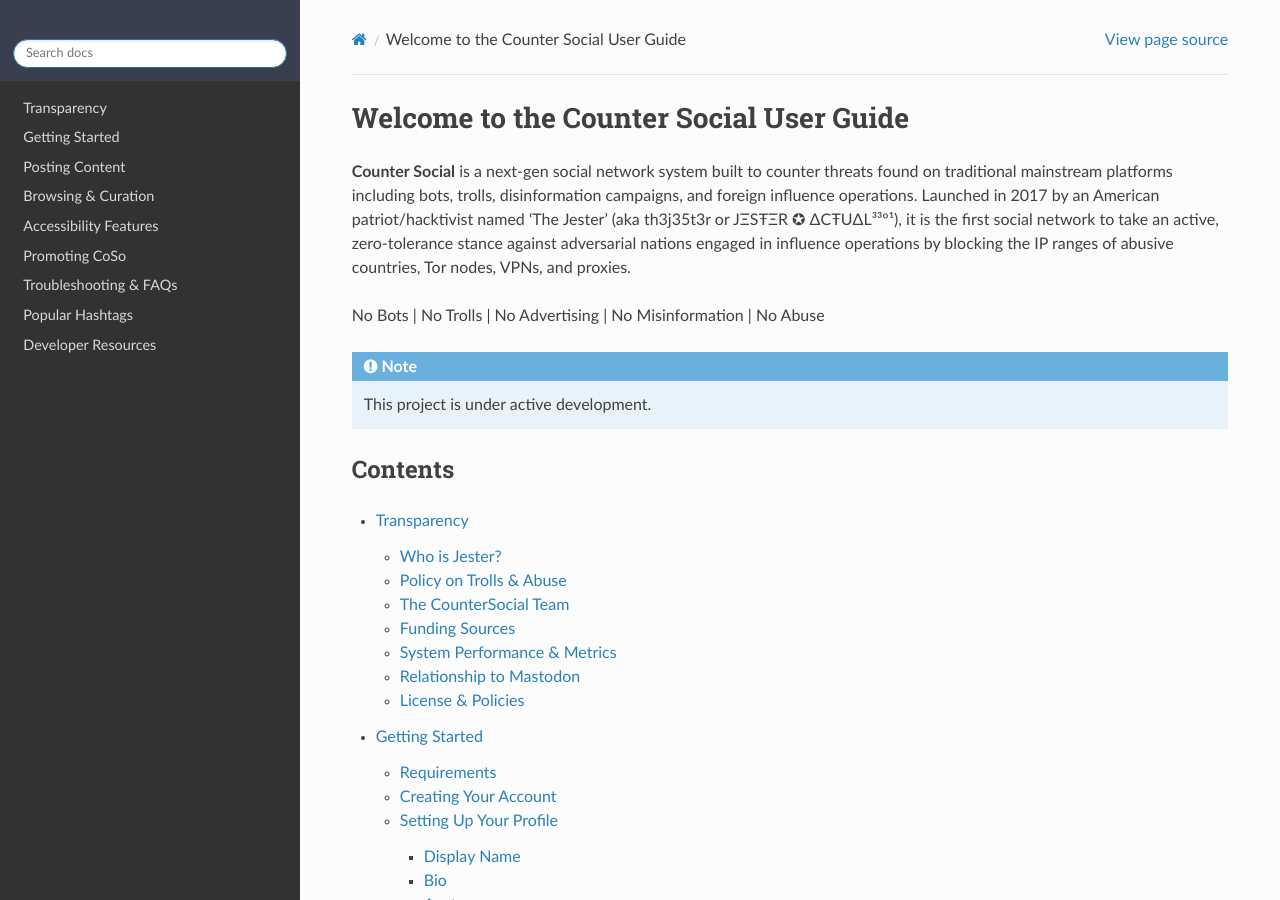
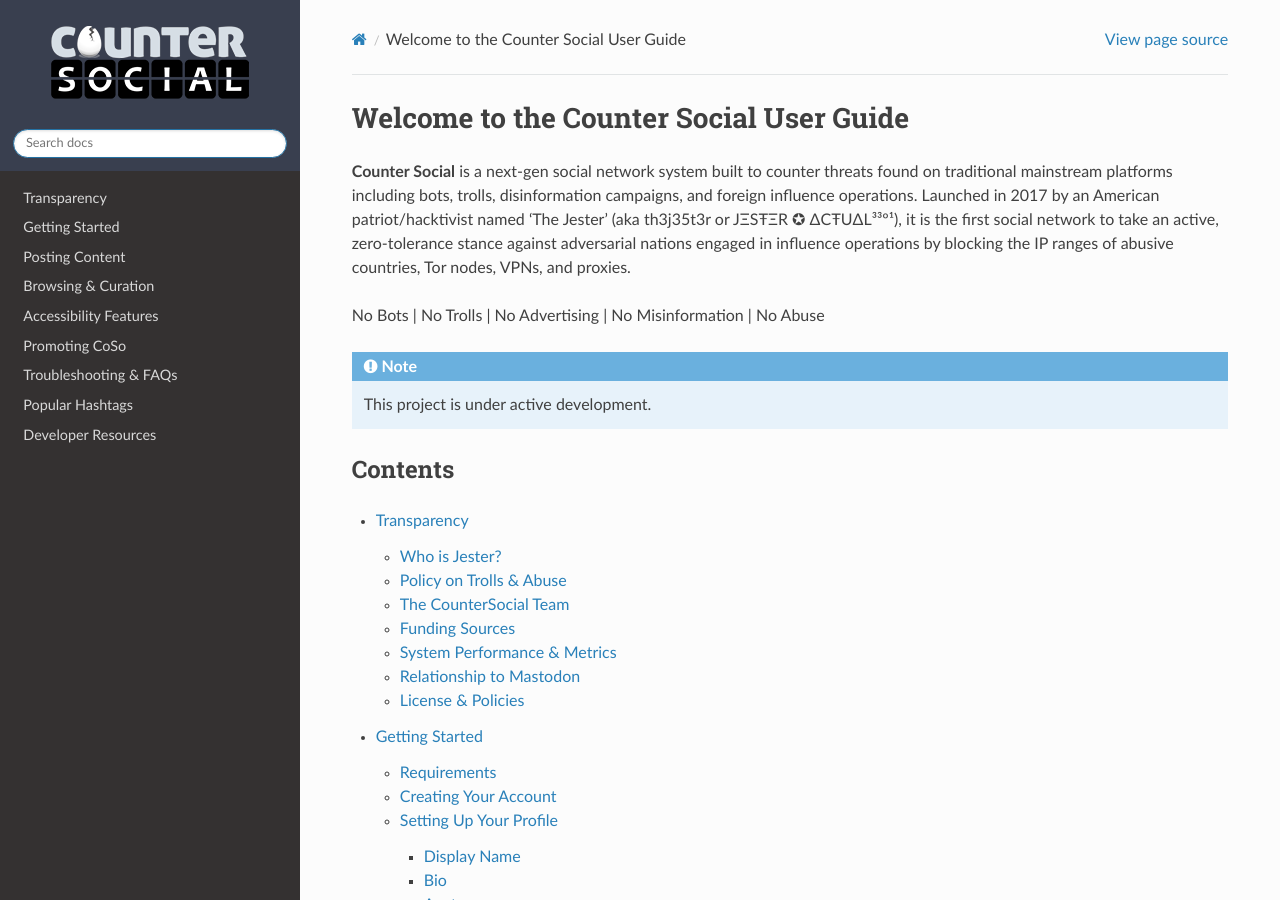
Before and after one commit to itskel/userguide, a Sphinx documentation site: the page built from docs/source/index.rst, in a window 1280 px wide and 900 px high. Built offline with Sphinx 7.4.7 and the Read the Docs theme 2.0.0, drawn with Linux system fonts in a browser that asks for light colours; pages that are not in the unit, such as notebooks, are missing from menus.

Commit message:
update logo path

```diff
--- a/docs/source/conf.py
+++ b/docs/source/conf.py
@@ -31,7 +31,7 @@
 
 html_theme = 'sphinx_rtd_theme'
 html_static_path = ['_static']
-html_logo = 'coso_logo.png'
+html_logo = '_images/html_logo.png'
 html_theme_options = {
     'logo_only': True,
     'display_version': False,
```
